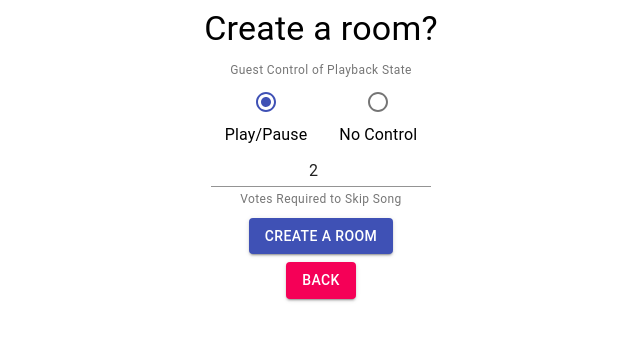
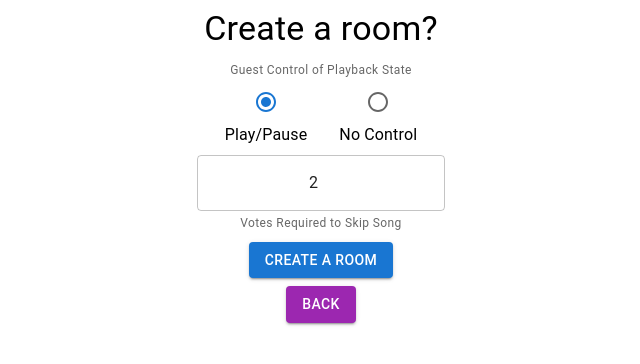
Before and after one commit to olikigotho/music_controller, a React app in the folder frontend/: page /create in a window 1280 px wide. Shown: the top 364 px of the page, without its empty margins (319-959 px from the left). Built offline with nearby package versions, Linux system fonts and the light colour scheme; the HTML template or start-up script is replaced by a standard one.

Commit message:
Switched to latest version of react, react-router-dom, and mui

```diff
--- a/frontend/src/components/App.js
+++ b/frontend/src/components/App.js
@@ -1,5 +1,5 @@
 import React, { useState } from "react";
-import { render } from "react-dom";
+import { createRoot } from "react-dom/client";
 import Home from "./Home";
 import {BrowserRouter as Router, Route, Routes, Link, Redirect } from "react-router-dom";
 
@@ -15,10 +15,15 @@ const App = () => {
     );
 };
 
-// Getting the element with the id "app" from the document
-const appDiv = document.getElementById("app");
 
-// Rendering the App component and attaching it to the appDiv element
-render(<App />, appDiv);
+// Wait for the DOM content to be loaded before running the rest of
+// the code
+document.addEventListener("DOMContentLoaded", function () {
+    // Getting the element with the id "app" from the document
+    const appDiv = document.getElementById("app");
+
+    // Rendering the App component and attaching it to the appDiv element
+    createRoot(appDiv).render(<App />);
+});
 
 export default App;
--- a/frontend/src/components/Create.js
+++ b/frontend/src/components/Create.js
@@ -1,13 +1,28 @@
-import React, { setState } from "react";
+import React, { useState } from "react";
 import { Link } from "react-router-dom";
 import {
     Button, Grid, Typography, TextField, FormHelperText,
     FormControl, Radio, RadioGroup, FormControlLabel, FormLabel
-} from "@material-ui/core";
+} from "@mui/material";
+
+
 
 
 const Create = () => {
     const defaultVotes = 2;
+    const [votesToSkip, setVotesToSkip] = useState(true);
+    const [guestCanPause, setGuestCanPause] = useState(true);
+
+    const handlesVotesChange = (e) => {
+        setVotesToSkip(e.target.value);
+    };
+    const handleGuestCanPauseChange = (e) => {
+        setGuestCanPause(e.target.value == "true" ? true : false,)
+    };
+
+    const handleRoomButtonPressed = () => {
+        console.log(votesToSkip, guestCanPause)
+    };
     return (
         <Grid container spacing={1}>
             {/* Grid item with 12 spaces, aligns content to center */}
@@ -22,14 +37,18 @@ const Create = () => {
                 {/* Form control wrapper */}
                 <FormControl component="fieldset">
                     {/* Form helper text */}
-                    <FormHelperText>
-                        {/* Div aligns text to center */}
-                        <div align="center">
+                    <FormHelperText style={{ textAlign: "center" }}>
+                        {/* Aligns text to center */}
+                        <span style={{ display: "block" }}>
                             Guest Control of Playback State
-                        </div>
+                        </span>
                     </FormHelperText>
                     {/* Radio group for selecting playback control */}
-                    <RadioGroup row defaultValue="true">
+                    <RadioGroup
+                        row
+                        defaultValue="true"
+                        onChange={handleGuestCanPauseChange}
+                    >
                         {/* Radio button for Play/Pause control */}
                         <FormControlLabel
                             value="true"
@@ -55,6 +74,7 @@ const Create = () => {
                     <TextField
                         required={true}
                         type="number"
+                        onChange={ handlesVotesChange }
                         defaultValue={defaultVotes}
                         inputProps={{
                             min: 1,
@@ -62,16 +82,18 @@ const Create = () => {
                         }}
                     />
                     {/* Form helper text */}
-                    <FormHelperText>
-                        {/* Div aligns text to center */}
-                        <div align="center">
-                            Votes Required to Skip Song
-                        </div>
+                    <FormHelperText style={{ textAlign: "center" }}>
+                        {/* Aligns text to center */}
+                        <span style={{ display: "block" }}>
+                        Votes Required to Skip Song
+                        </span>
                     </FormHelperText>
                 </FormControl>
             </Grid>
             <Grid item xs={12} align="center">
-                <Button color="primary" variant="contained">
+                <Button color="primary"
+                    variant="contained"
+                    onClick = { handleRoomButtonPressed }>
                     Create A Room
                 </Button>
             </Grid>
```
Also changed, not shown: frontend/package.json (+5 -3 lines), 1 other file (tests, documents, lock files or other folders).
